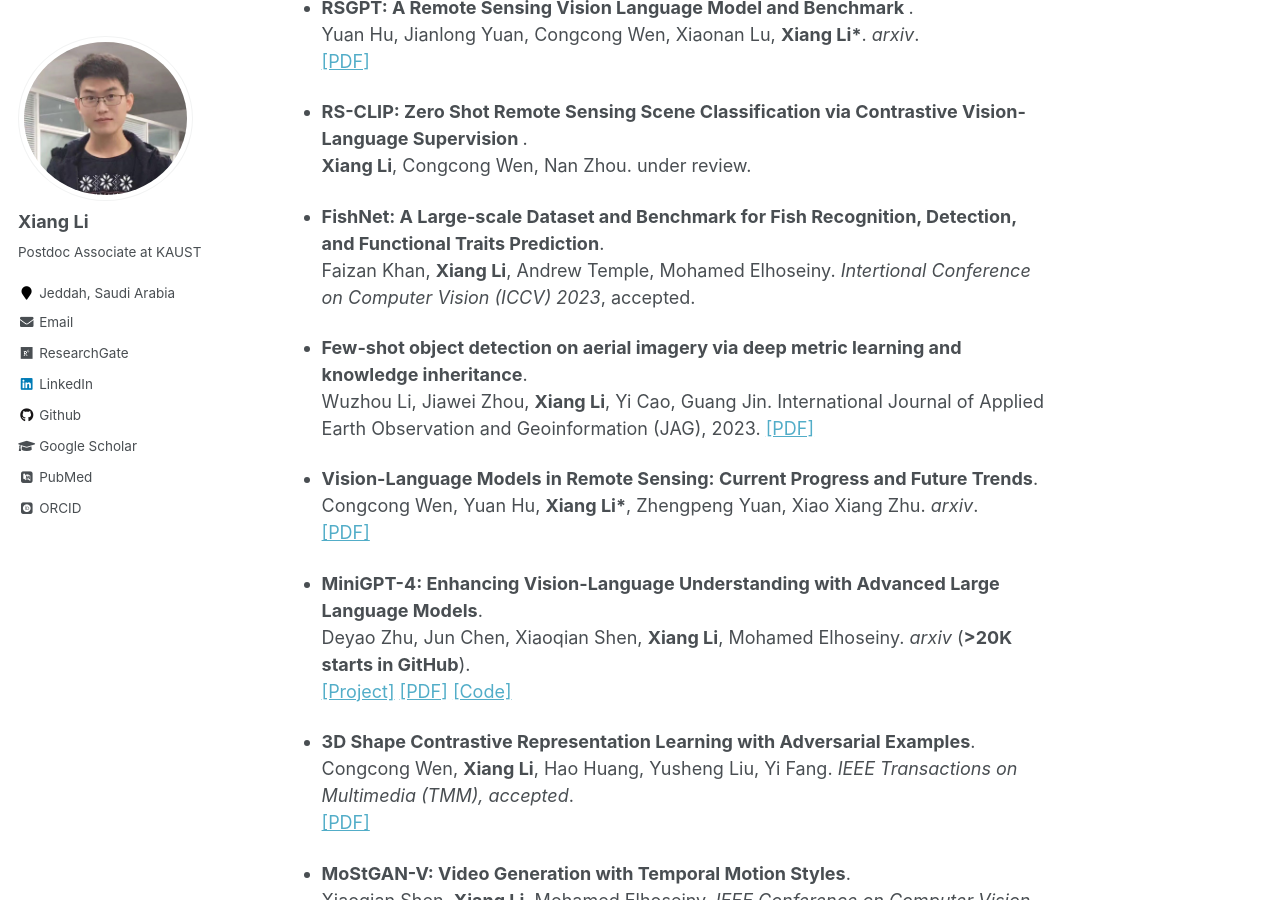
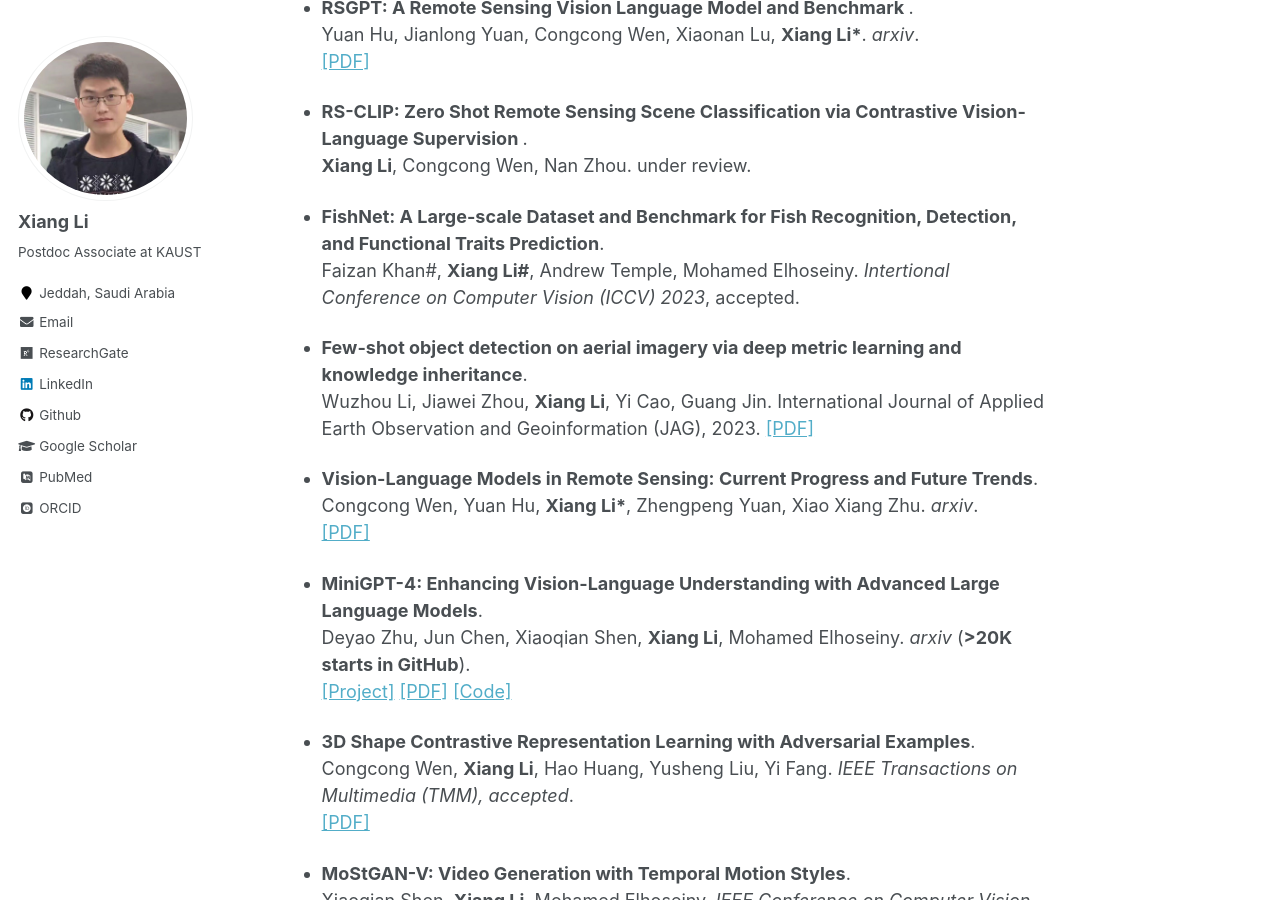
Before and after one commit to lx709/lx709.github.io, a Jekyll site: the page built from _pages/publications.md, in a window 1280 px wide and 900 px high, scrolled down 320 px. Built offline with Jekyll 4.4.1, drawn with Linux system fonts in a browser that asks for light colours; some web fonts are replaced.

```diff
--- a/_pages/publications.md
+++ b/_pages/publications.md
@@ -16,7 +16,7 @@ Yuan Hu, Jianlong Yuan, Congcong Wen, Xiaonan Lu, <b>Xiang Li*</b>. <i>arxiv</i>
 <b>Xiang Li</b>, Congcong Wen, Nan Zhou. under review.
 
 * <b>FishNet: A Large-scale Dataset and Benchmark for Fish Recognition, Detection, and Functional Traits Prediction</b>. <br>
-Faizan Khan, <b>Xiang Li</b>, Andrew Temple, Mohamed Elhoseiny. <i>Intertional Conference on Computer Vision (ICCV) 2023</i>, accepted.<br>
+Faizan Khan#, <b>Xiang Li#</b>, Andrew Temple, Mohamed Elhoseiny. <i>Intertional Conference on Computer Vision (ICCV) 2023</i>, accepted.<br>
 
 * <b>Few-shot object detection on aerial imagery via deep metric learning and knowledge inheritance</b>. <br>
 Wuzhou Li, Jiawei Zhou, <b>Xiang Li</b>, Yi Cao, Guang Jin. International Journal of Applied Earth Observation and Geoinformation (JAG), 2023.
```
